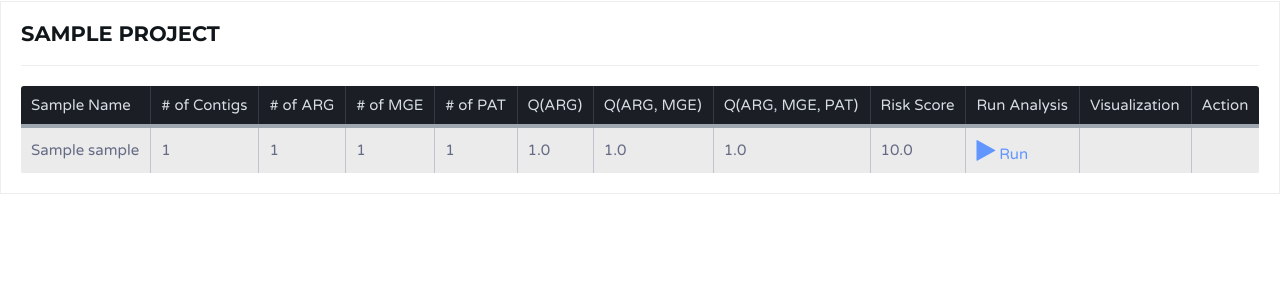
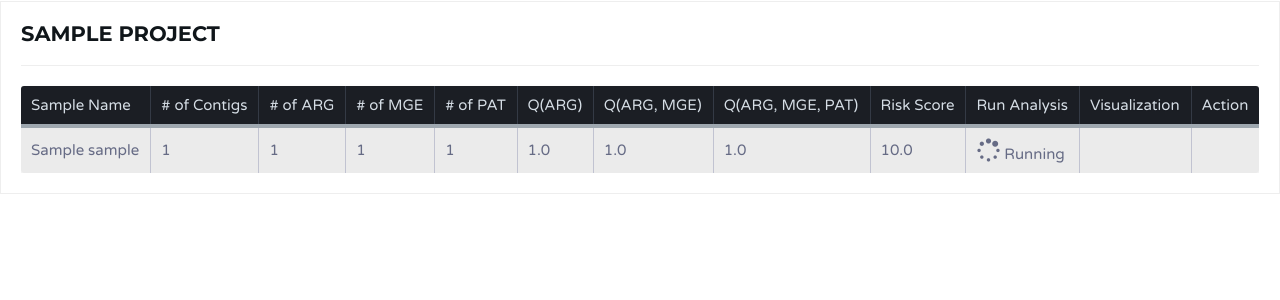
Before and after one commit to minoh0201/MetaCompare2_web, a Django app: page /project/ in a window 1280 px wide. Shown: the part 137-437 px from the top of the page. Run offline with Django 3.2, Linux system fonts and the light colour scheme; a user stored in the database is signed in; tables that the repository leaves empty hold one stand-in row (values such as "Sample post"); parts of the project's set-up code (start-up, migrations or seed data) failed here and were passed over; some libraries are stand-ins or nearby versions.

Commit message:
run result

```diff
--- a/app/templates/app/project.html
+++ b/app/templates/app/project.html
@@ -142,9 +142,11 @@
                                 <td class="text-left">{{ sample.qARG_MGE_PAT }}</td>
                                 <td class="text-left">{{ sample.risk_score }}</td>
                                 <td class="text-left">
-
-                                    <a href="{% url 'run' pk=sample.pk %}"><i class="fa fa-play" style="font-size:24px"></i> Run</a>
-                                    <!--<i class="fa fa-spinner" style="font-size:24px"></i> Running -->
+                                    {% if sample.stat == 1 %}
+                                        <i class="fa fa-spinner" style="font-size:24px"></i> Running
+                                    {% else %}
+                                        <a href="{% url 'run' pk=sample.pk %}"><i class="fa fa-play" style="font-size:24px"></i> Run</a>
+                                    {% endif %}
                                 </td>
                                 <td class="text-left">
 
```
